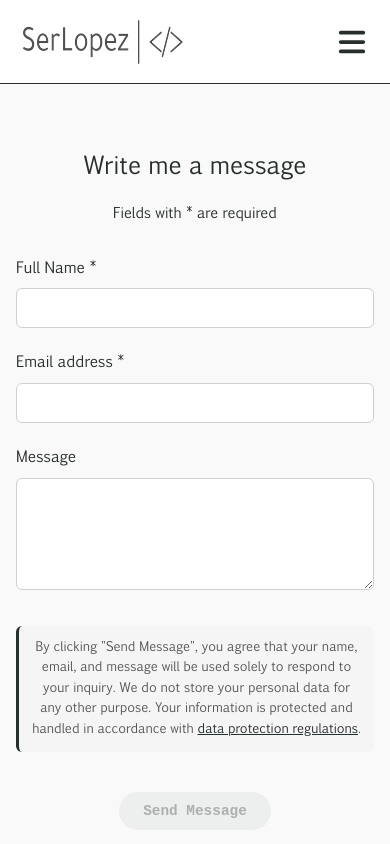
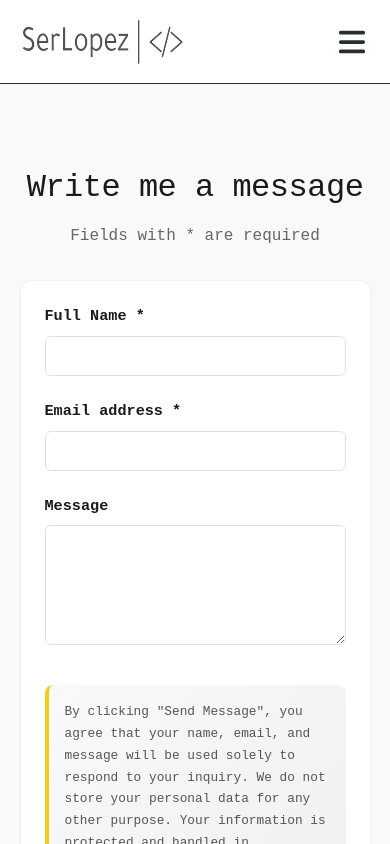
Before and after one commit to monsieurlopez/site_web_2.0, a React (Vite) app: page /contact in a window 390 px wide. Shown: the top 844 px of the page. Built offline with nearby package versions, Linux system fonts and the light colour scheme; a web font is replaced by a local one.

Commit message:
<FEAT> update form contact

```diff
--- a/src/components/pages/Aion/aion.css
+++ b/src/components/pages/Aion/aion.css
@@ -18,14 +18,9 @@
 }
 
 .aion-logo-title {
-  margin: 0;
-  margin-bottom: 0.5rem;
-  line-height: 1;
-}
-
-.aion-logo-title img {
-  max-width: 250px;
+  max-width: 200px;
   height: auto;
+  margin-bottom: 1rem;
   animation: float 3s ease-in-out infinite;
 }
 
@@ -39,11 +34,11 @@
 }
 
 .aion-subtitle-title {
-  font-size: 2.2rem;
-  line-height: 1.2;
+  font-size: 1.3rem;
+  line-height: 1.3;
   margin-bottom: 1.5rem;
-  color: #555;
-  font-weight: 400;
+  color: #666;
+  font-weight: bold;
 }
 
 .aion-subtitle {
@@ -51,7 +46,6 @@
   color: #555;
   line-height: 1.6;
   margin-bottom: 2rem;
-  font-family: monospace;
 }
 
 .aion-hero-cta {
@@ -69,7 +63,7 @@
   transition: all 0.3s ease;
   border: none;
   cursor: pointer;
-  font-family: monospace;
+  font-family: -apple-system, BlinkMacSystemFont, "Segoe UI", "Roboto", "Oxygen", "Ubuntu", "Cantarell", sans-serif;
 }
 
 .aion-btn-primary {
@@ -227,7 +221,7 @@
   color: #666;
   line-height: 1.6;
   margin-bottom: 1.5rem;
-  font-family: monospace;
+  font-family: -apple-system, BlinkMacSystemFont, "Segoe UI", "Roboto", "Oxygen", "Ubuntu", "Cantarell", sans-serif;
 }
 
 .aion-service-features {
@@ -243,7 +237,7 @@
   font-size: 0.85rem;
   color: #272e2e;
   border: 1px solid #e0e0e0;
-  font-family: monospace;
+  font-family: -apple-system, BlinkMacSystemFont, "Segoe UI", "Roboto", "Oxygen", "Ubuntu", "Cantarell", sans-serif;
 }
 
 .aion-services-story {
@@ -264,7 +258,7 @@
   color: #555;
   line-height: 1.8;
   margin-bottom: 1rem;
-  font-family: monospace;
+  font-family: -apple-system, BlinkMacSystemFont, "Segoe UI", "Roboto", "Oxygen", "Ubuntu", "Cantarell", sans-serif;
 }
 
 .aion-story-content p:last-child {
@@ -292,7 +286,7 @@
 .aion-gallery-header p {
   font-size: 1.1rem;
   color: #666;
-  font-family: monospace;
+  font-family: -apple-system, BlinkMacSystemFont, "Segoe UI", "Roboto", "Oxygen", "Ubuntu", "Cantarell", sans-serif;
 }
 
 .aion-gallery-grid {
@@ -371,7 +365,7 @@
   font-size: 0.75rem;
   font-weight: bold;
   white-space: nowrap;
-  font-family: monospace;
+  font-family: -apple-system, BlinkMacSystemFont, "Segoe UI", "Roboto", "Oxygen", "Ubuntu", "Cantarell", sans-serif;
 }
 
 .aion-project-description {
@@ -380,7 +374,7 @@
   line-height: 1.5;
   margin-bottom: 1rem;
   flex-grow: 1;
-  font-family: monospace;
+  font-family: -apple-system, BlinkMacSystemFont, "Segoe UI", "Roboto", "Oxygen", "Ubuntu", "Cantarell", sans-serif;
 }
 
 .aion-project-metrics {
@@ -397,7 +391,7 @@
 .aion-metric-value {
   font-weight: bold;
   color: var(--card-color, #f4ce14);
-  font-family: monospace;
+  font-family: -apple-system, BlinkMacSystemFont, "Segoe UI", "Roboto", "Oxygen", "Ubuntu", "Cantarell", sans-serif;
 }
 
 .aion-project-link {
@@ -408,7 +402,7 @@
   font-weight: bold;
   text-decoration: none;
   transition: all 0.3s ease;
-  font-family: monospace;
+  font-family: -apple-system, BlinkMacSystemFont, "Segoe UI", "Roboto", "Oxygen", "Ubuntu", "Cantarell", sans-serif;
 }
 
 .aion-project-link:hover {
--- a/src/components/pages/Home/OurStory.jsx
+++ b/src/components/pages/Home/OurStory.jsx
@@ -1,5 +1,5 @@
-import personalPhoto from "./assets/personal_photo.webp";
-
+//import personalPhoto from "./assets/personal_photo.webp";
+import personalPhoto from "./assets/hero_w.webp";
 import "./AboutModern.css";
 
 const OurStory = () => {
--- a/src/components/pages/Reservations/ContactInfos.css
+++ b/src/components/pages/Reservations/ContactInfos.css
@@ -1,47 +1,68 @@
 .container-contact {
   min-height: calc(100vh - 6.25rem - 6rem);
-  max-width: 85rem;
-  margin: 0rem auto;
+  padding: 5rem 0;
 }
 
 .container-contact h2 {
   text-align: center;
   width: 100%;
-  padding: 2rem;
-  color: #272e2e;
-  height: max-content;
-  font-family: "Pigiarniq", sans-serif;
-  font-size: 2rem;
+  padding: 0 2rem 1rem 2rem;
+  color: #1a1a1a;
+  font-size: 2.75rem;
+  margin: 0 0 0.5rem 0;
+  letter-spacing: -0.5px;
 }
 
-.container-contact p {
+.container-contact > p {
   text-align: center;
   width: 100%;
-  padding: 0rem 2rem 2rem 2rem;
-  color: #272e2e;
-  font-family: "Pigiarniq", sans-serif;
-  font-size: 1rem;
+  padding: 0 2rem 3rem 2rem;
+  color: #666;
+  font-family: monospace;
+  font-size: 1.05rem;
+  margin: 0;
 }
 
 .container-contact form {
-  padding: 0 2rem 2rem;
-  display: grid;
-  align-items: center;
-  grid-template-columns: 1fr;
+  padding: 2.5rem;
+  display: flex;
+  flex-direction: column;
   gap: 1.5rem;
-  width: 100%;
-  max-width: 40rem;
+  width: 90%;
+  max-width: 750px;
   margin: 0 auto;
+  background: white;
+  border-radius: 12px;
+  box-shadow: 0 1px 2px rgba(0, 0, 0, 0.05);
+  border: 1px solid rgba(0, 0, 0, 0.06);
+  transition: all 0.3s ease;
+  position: relative;
+  overflow: hidden;
+}
+
+.container-contact form::before {
+  content: "";
+  position: absolute;
+  top: 0;
+  left: 0;
+  right: 0;
+  height: 4px;
+  background: linear-gradient(90deg, #f4ce14, #272e2e);
+  transform: scaleX(0);
+  transform-origin: left;
+  transition: transform 0.3s ease;
+}
+
+.container-contact form:focus-within::before {
+  transform: scaleX(1);
 }
 
 .container-contact form button {
   width: max-content;
   margin: 1rem auto 0;
-  grid-column: 1;
 }
 
 .form-field {
-  font-family: "Pigiarniq", sans-serif;
   display: flex;
   flex-direction: column;
   gap: 0.5rem;
@@ -49,80 +70,86 @@
 
 .form-field label {
   font-size: 0.95rem;
-  font-weight: 500;
-  color: #272e2e;
+  font-weight: 600;
+  color: #1a1a1a;
+  font-family: monospace;
 }
 
 .form-field input,
 .form-field textarea {
-  padding: 0.75rem;
-  border: 1px solid #d0d0d0;
-  border-radius: 0.375rem;
-  font-family: "Pigiarniq", sans-serif;
+  padding: 0.8rem;
+  border: 1px solid #e0e0e0;
+  border-radius: 6px;
+  font-family: monospace;
   font-size: 0.95rem;
-  transition:
-    border-color 0.2s,
-    box-shadow 0.2s;
+  transition: all 0.2s ease;
+  background: #ffffff;
+  color: #272e2e;
+}
+
+.form-field input::placeholder,
+.form-field textarea::placeholder {
+  color: #999;
 }
 
 .form-field input:focus,
 .form-field textarea:focus {
   outline: none;
-  border-color: #272e2e;
-  box-shadow: 0 0 0 3px rgba(39, 46, 46, 0.1);
+  border-color: #f4ce14;
+  box-shadow: 0 0 0 3px rgba(244, 206, 20, 0.1);
+  background: #fffef5;
 }
 
 .form-field textarea {
   resize: vertical;
-  min-height: 8rem;
-  line-height: 1.5;
+  min-height: 150px;
+  line-height: 1.6;
 }
 
 .form-field p {
   font-size: 1rem;
-  color: red;
+  color: #d32f2f;
 }
 
 .error {
   color: #d32f2f;
-  font-size: 0.85rem;
+  font-size: 0.8rem;
   margin-top: 0.25rem;
+  font-family: monospace;
 }
 
 .privacy-notice {
-  background-color: #f5f5f5;
-  border-left: 3px solid #272e2e;
-  padding: 1rem;
-  border-radius: 0.375rem;
-  margin: 1rem 0 0 0;
+  background: linear-gradient(135deg, #f9f9f9 0%, #f0f0f0 100%);
+  border-left: 4px solid #f4ce14;
+  padding: 1.25rem;
+  border-radius: 8px;
+  margin: 1.5rem 0 0 0;
+  transition: all 0.3s ease;
+}
+
+.privacy-notice:hover {
+  box-shadow: 0 4px 12px rgba(244, 206, 20, 0.1);
 }
 
 .privacy-notice p {
   font-size: 0.85rem;
-  line-height: 1.6;
+  line-height: 1.7;
   color: #555;
   margin: 0 !important;
   padding: 0 !important;
+  font-family: monospace;
 }
 
 .privacy-notice .link-permissions {
+  color: #f4ce14;
+  text-decoration: none;
+  font-weight: 600;
+  transition: color 0.2s ease;
+}
+
+.privacy-notice .link-permissions:hover {
   color: #272e2e;
   text-decoration: underline;
-  font-weight: 500;
-}
-
-.select-wrapper {
-  position: relative;
-}
-
-.select-wrapper::after {
-  content: url("/src/components/pages/Home/assets/arrowDown.svg");
-  font-weight: 600;
-  height: 1.5rem;
-  width: 1.5rem;
-  top: 0.5rem;
-  right: 0.625rem;
-  position: absolute;
 }
 
 .container-contact button:disabled,
@@ -131,6 +158,7 @@
   border-color: #edefee;
   color: #adafae;
   cursor: not-allowed;
+  opacity: 0.6;
 }
 
 .confirmed-contact {
@@ -138,20 +166,28 @@
   flex-direction: column;
   align-items: center;
   justify-content: center;
-  padding: 1.75rem 0;
-  min-height: calc(100vh - 6.25rem - 6rem);
+  padding: 5rem 2rem;
+  min-height: calc(100vh - 6.25rem);
+  background-color: #ffffff;
 }
 
 .confirmed-contact h2 {
-  padding: 1.5rem 0rem;
-  color: #272e2e;
-  height: max-content;
+  padding: 0;
+  color: #1a1a1a;
   font-family: "Pigiarniq", sans-serif;
-  font-size: 2rem;
+  font-size: 2.75rem;
+  margin: 0 0 1rem 0;
+  letter-spacing: -0.5px;
+  text-align: center;
 }
 
 .confirmed-contact p {
-  padding-top: 0.25rem;
+  padding: 0;
+  color: #666;
+  font-family: monospace;
+  font-size: 1.05rem;
+  margin: 0;
+  text-align: center;
 }
 
 .contact-summary {
@@ -159,76 +195,71 @@
   flex-direction: column;
   justify-content: space-between;
   text-align: center;
-  gap: 0.5rem;
-  padding: 1.5rem 0rem;
+  gap: 1.5rem;
+  padding: 2.5rem 0;
+  background: linear-gradient(135deg, #f9f9f9 0%, #f0f0f0 100%);
+  border-radius: 12px;
+  padding: 2rem;
+  margin-top: 2rem;
+  max-width: 500px;
+  border: 1px solid rgba(244, 206, 20, 0.2);
+}
+
+.contact-summary p {
+  font-size: 0.95rem;
 }
 
 @media (max-width: 768px) {
   .container-contact {
-    min-height: auto;
+    padding: 3rem 0;
   }
 
   .container-contact h2 {
-    padding: 2rem 2rem 1.5rem;
-    font-size: 1.5rem;
+    font-size: 2rem;
+    padding: 0 1rem 0.75rem 1rem;
   }
 
-  .container-contact p {
-    padding: 0 2rem 2rem;
-    font-size: 0.9rem;
+  .container-contact > p {
+    padding: 0 1rem 2rem 1rem;
+    font-size: 1rem;
   }
 
   .container-contact form {
-    padding: 0 1rem 2rem;
+    padding: 1.5rem;
+    width: 90%;
     max-width: 100%;
+    margin: 0 auto;
   }
 
   .form-field input,
   .form-field textarea {
-    padding: 0.65rem;
-    font-size: 1rem;
+    padding: 0.7rem;
+    font-size: 0.95rem;
   }
 
   .form-field textarea {
-    min-height: 7rem;
-  }
-
-  .container-contact form button {
-    padding: 0.65rem 1.5rem;
-    font-size: 0.9rem;
+    min-height: 120px;
   }
 
   .privacy-notice {
-    padding: 0.75rem;
-    margin: 0.75rem 0 0 0;
+    padding: 1rem;
+    margin: 1rem 0 0 0;
   }
 
   .privacy-notice p {
     font-size: 0.8rem;
   }
 
+  .confirmed-contact {
+    padding: 3rem 1rem;
+  }
+
   .confirmed-contact h2 {
-    text-align: center;
-    font-size: 1.5rem;
+    font-size: 2rem;
+  }
+
+  .contact-summary {
+    padding: 1.5rem;
+    margin-top: 1.5rem;
   }
 }
-
-.checkbox-group {
-  display: flex;
-  justify-content: center;
-  align-items: center;
-  text-align: start;
-  gap: 0.5rem;
-}
-
-.terms-checkbox {
-  width: 50%;
-  height: 1.5rem;
-}
-
-.link-permissions {
-  width: 50%;
-  text-decoration: underline;
-  cursor: pointer;
-  color: darkblue;
-}
```
Also changed, not shown: src/components/pages/Aion/AionGallery.jsx (+42 -55 lines).
